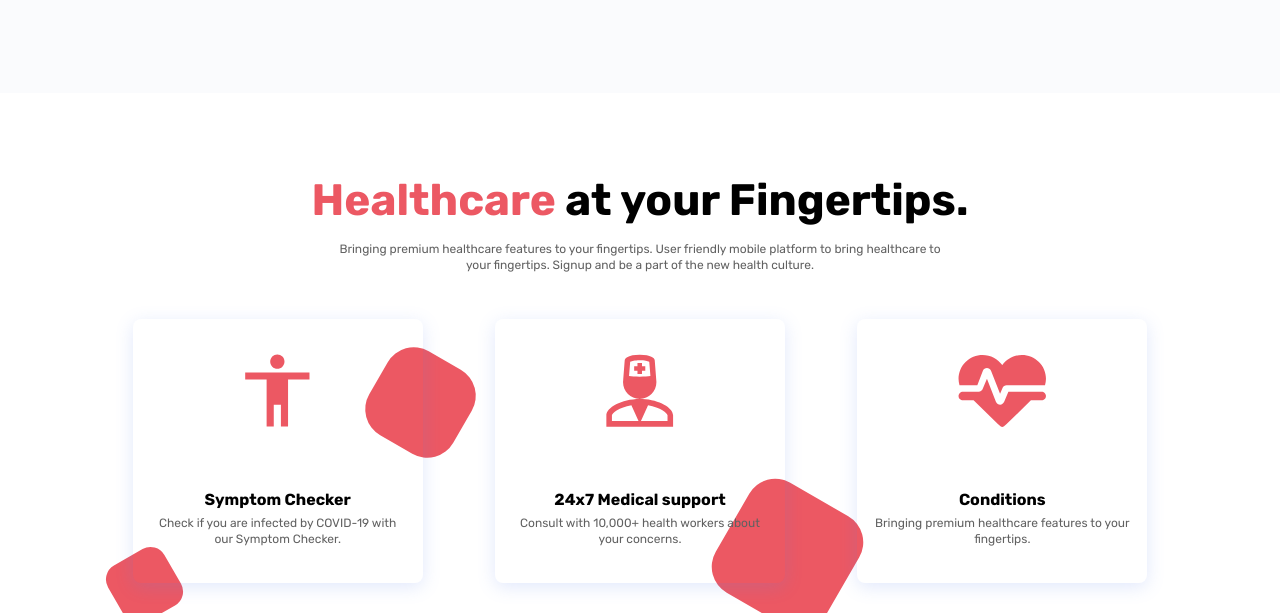
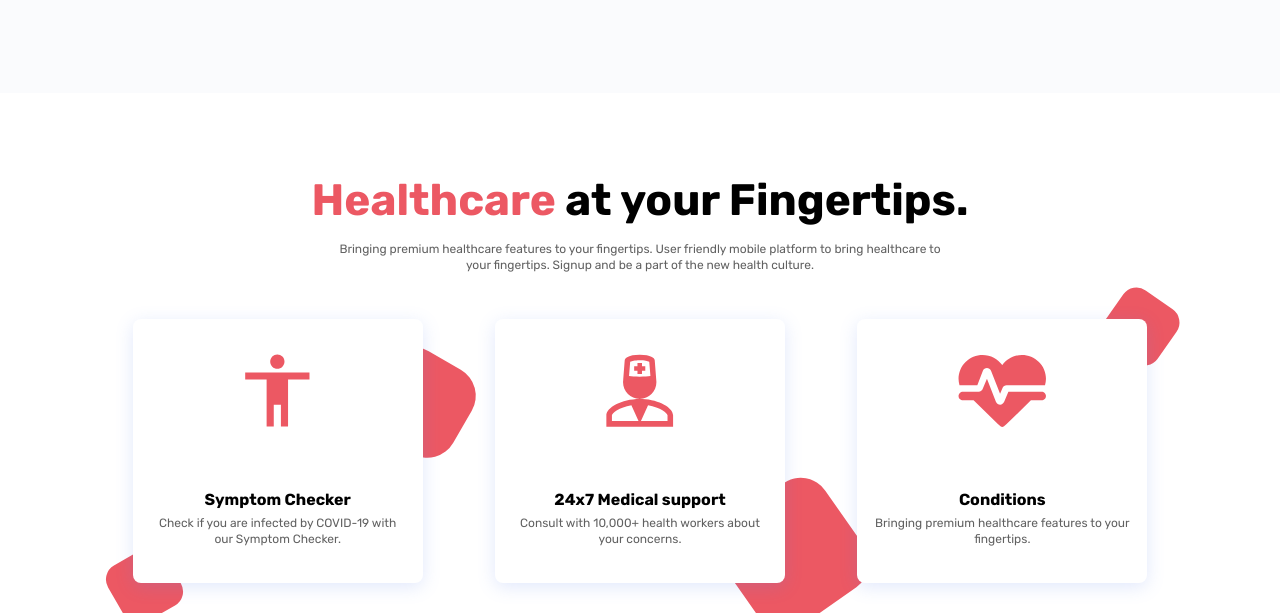
Before and after one commit to GeorgeBarker8/go-corona, a plain HTML site: page index.html in a window 1280 px wide. Shown: the part 2061-2674 px from the top of the page. Drawn offline with Linux system fonts and the light colour scheme.

Commit message:
update: done 4 Display

```diff
--- a/sass/style.sass
+++ b/sass/style.sass
@@ -545,8 +545,7 @@ body
 
 .item-healthcare
     position: relative
-    z-index: 2
-    background: fff
+    background-color: #fff
     box-shadow: 0px 4px 18px rgba(88, 126, 236, 0.18)
     border-radius: 8px
     display: flex
@@ -554,6 +553,7 @@ body
     align-items: center
     text-align: center
     padding: 35px 17px
+    z-index: 5
 
 .item-healthcare__icon
     margin: 0px 0px 58px 0px
@@ -596,23 +596,25 @@ body
         border-radius: 30px
 
 .healthcare__column-2
-    // &::before
-    //     content: ''
-    //     width: 65px
-    //     height: 65px
-    //     position: absolute
-    //     bottom: -35px
-    //     left: 15px
-    //     transform: rotate(-30deg)
-    //     background-color: #EC5863
-    //     border-radius: 16px
     &::after
         content: ''
         width: 127px
         height: 127px
         position: absolute
         bottom: -35px
-        right: -30px
-        transform: rotate(30deg)
+        right: -35px
+        transform: rotate(55deg)
         background-color: #EC5863
         border-radius: 30px
+
+.healthcare__column-3
+    &::after
+        content: ''
+        position: absolute
+        width: 65px
+        height: 65px
+        top: -25px
+        right: 10px
+        transform: rotate(35deg)
+        background-color: #EC5863
+        border-radius: 16px
```
Also changed, not shown: css/style.css, 1 other file.
